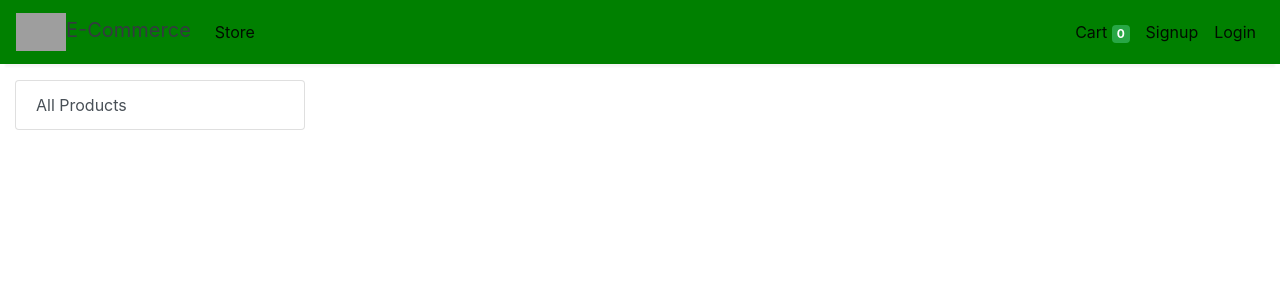
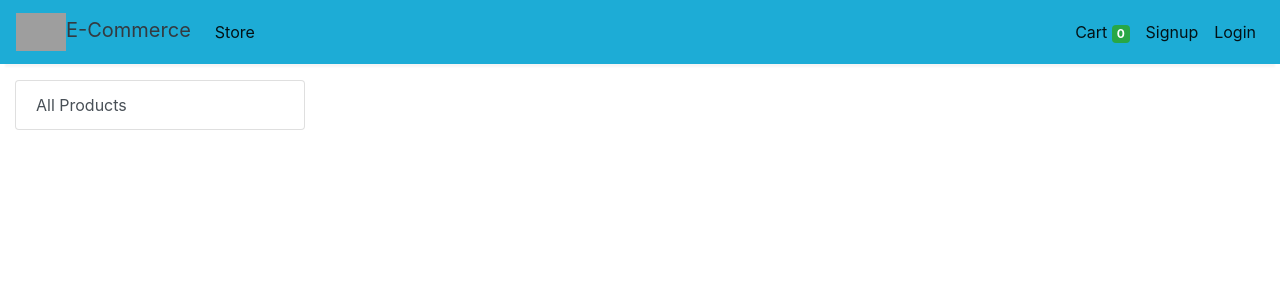
Before and after one commit to trinhnguyen212/Software_Project_IT6041, a Django app: page /store in a window 1280 px wide. Shown: the top 300 px of the page. Run offline with Django 3.2, Linux system fonts and the light colour scheme; data that the repository does not hold is empty; some libraries are stand-ins or nearby versions; grey boxes are pictures that could not be loaded.

Commit message:
update color

```diff
--- a/store/templates/base.html
+++ b/store/templates/base.html
@@ -14,7 +14,7 @@
 
   <style>
     nav{
-      background-color: green;
+      background-color: #1DACD6;
     }
     .one-edge-shadow {
               box-shadow: 0 8px 2px -5px rgb(246, 245, 245);
```
